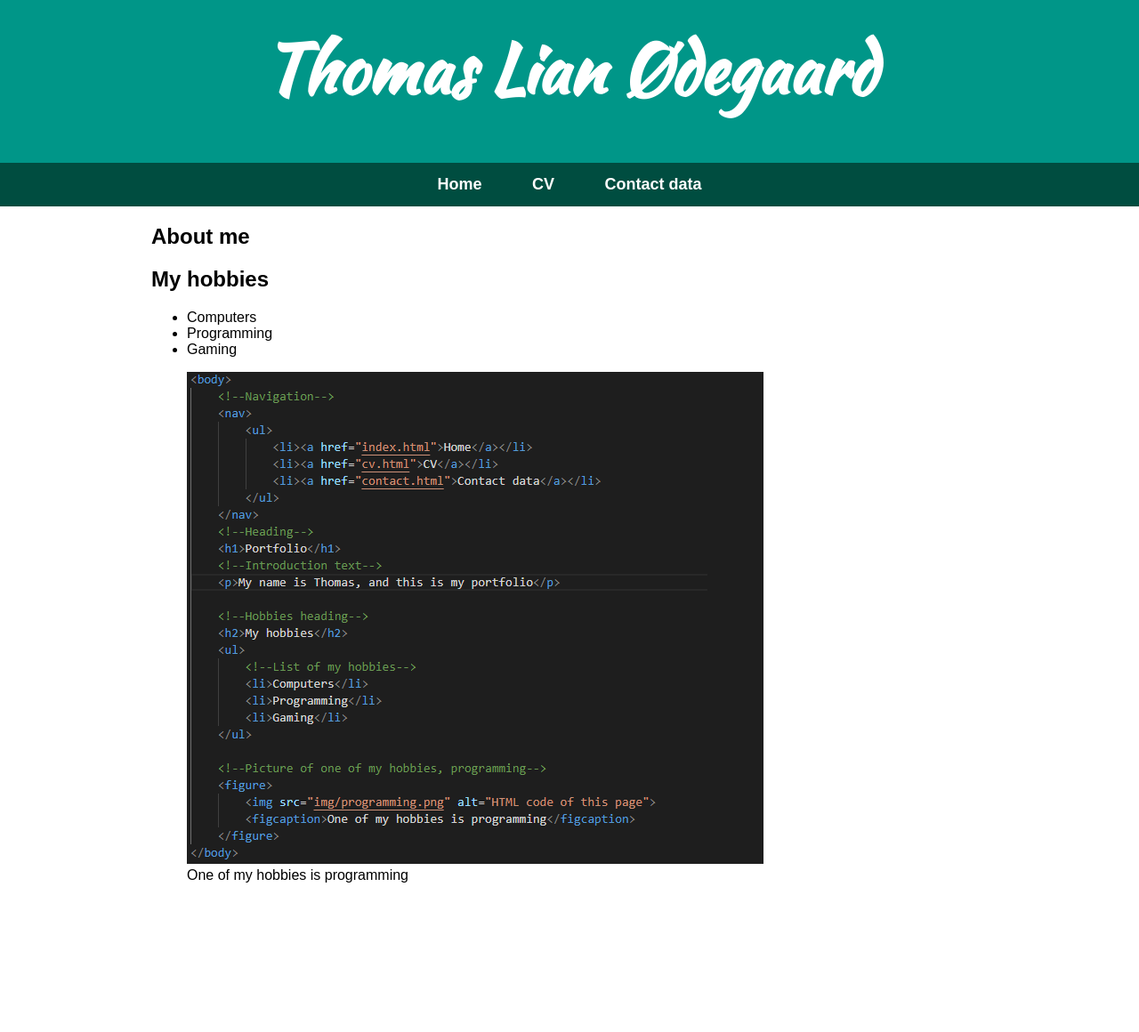
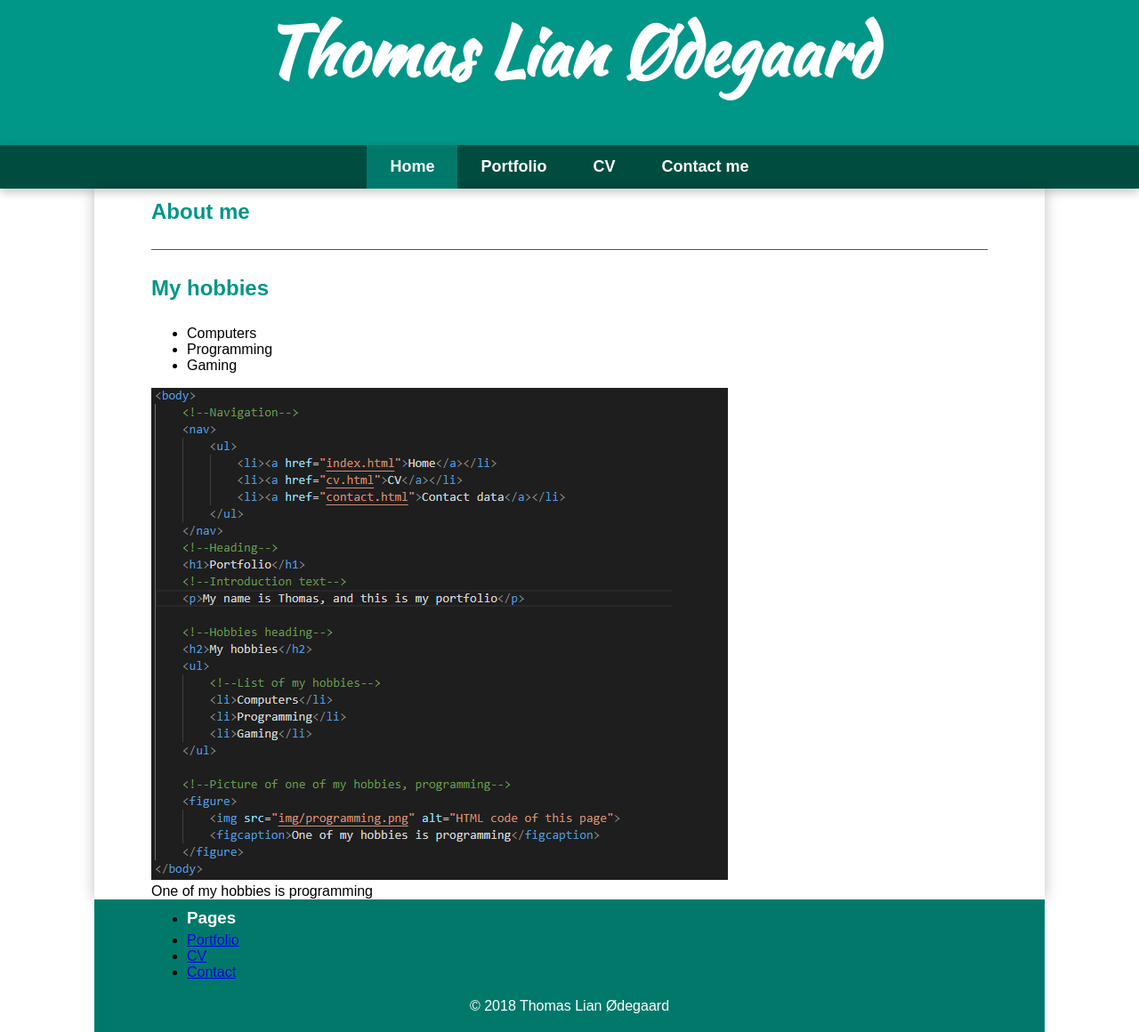
Before and after one commit to thomaslian/Web-development, a plain HTML site: page portfolio/index.html in a window 1280 px wide. Shown: the part 27-1187 px from the top of the page at 89% size. Before the commit the page ends 1036 px from the top, so only its background shows below. Drawn offline with Linux system fonts and the light colour scheme; a web font is replaced by a local one.

Commit message:
Update in CSS

```diff
--- a/portfolio/css/styles.css
+++ b/portfolio/css/styles.css
@@ -8,10 +8,20 @@ body {
 }
 
 #wrapper {
+    box-shadow: 0 0 15px 0 rgba(0, 0, 0, 0.25);
+}
+
+footer, #wrapper {
     max-width: 940px;
     margin: 0 auto;
     padding: 0 5%;
 }
+
+h2 {
+    margin: 0;
+    padding: 12px 0 12px 0;
+}
+
 
 /***************************************
 HEADER
@@ -20,10 +30,19 @@ HEADER
 
 header h1 {
     margin: 0;
-    padding: 50px 0;
+    padding: 30px 0 50px 0;
     text-align: center;
     font-family: "Kaushan Script", sans-serif;
     font-size: 76px;
+    text-decoration: none;
+
+}
+
+header a {
+        /*Remove style*/
+        text-decoration: none;
+        /*Set the color to white*/
+        color: white;
 }
 
 
@@ -33,37 +52,87 @@ NAVIGATION
 ***************************************/
 
 nav {
-    text-align:center;
+    /*Remove spaces between list items/boxes*/
+    font-size: 0;
+    /*Allign all text to the center*/
+    text-align: center;
+    /*Create a small shadow beneath the navigation bar*/
+    box-shadow: 0 4px 10px 0 rgba(0, 0, 0, 0.23);
 }
 nav ul {
+    /*Remove list style from the unordered list*/
     list-style: none;
+    /*Set margin to 0*/
     margin: 0;
+    /*Set padding to 0*/
     padding: 0;
-    overflow: hidden;
 }
 
 nav li {
+    /*Navigation should be inline*/
     display: inline;
 }
 
 nav a {
+    /*Navigation should be inline blocks horizontal*/
     display: inline-block;
+    /*Remove line beneath words*/
     text-decoration: none;
+    /*Add som air around the word*/
     padding: 14px 26px;
+    /*Make the text thicker*/
     font-weight: 600;
+    /*Make the text bigger*/
     font-size: 18px;
 }
+
+/***************************************
+CONTENT
+***************************************/
+
+figure {
+    margin: 0;
+}
+
 
 /***************************************
 FOOTER
 ***************************************/
 
+footer ul {
+    margin: 0;
+}
+
+footer h3  {
+    color: white;
+    padding: 10px 0 5px 0;
+    margin: 0;
+}
+
+footer p {
+    text-align: center;
+    margin: 0;
+    padding: 20px;
+}
 
 /***************************************
 COLORS
 ***************************************/
 body {
 	background-color: #fff;
+}
+
+h2 {
+    color: #009688;
+}
+
+hr {
+    display: block;
+    height: 1px;
+    border: 0;
+    border-top: 1px solid #00796B;
+    margin: 1em 0;
+    padding: 0;
 }
 
 header {
@@ -79,6 +148,18 @@ nav a {
     color: white;
 }
 
-nav li a:hover {
+nav li a:hover, nav a.selected {
     background-color: #00796B;
 }
+
+footer {
+    background-color: #00796B;
+}
+
+footer h3 {
+    color: white;
+}
+
+footer p {
+    color: white;
+}
--- a/portfolio/index.html
+++ b/portfolio/index.html
@@ -15,20 +15,22 @@
 <body>
     <header>
         <!--Heading-->
-        <h1>Thomas Lian Ødegaard</h1>
+        <h1><a href="index.html" >Thomas Lian Ødegaard</a></h1>
     </header>
     <!--Navigation-->
     <nav>
         <ul>
-            <li><a href="index.html">Home</a></li>
+            <li><a href="index.html" class="selected">Home</a></li>
+            <li><a href="portfolio/index.html">Portfolio</a></li>
             <li><a href="cv.html">CV</a></li>
-            <li><a href="contact.html">Contact data</a></li>
+            <li><a href="contact.html">Contact me</a></li>
         </ul>
     </nav>
     <div id="wrapper">
         <!--About me heading-->
         <h2>About me</h2>
 
+        <hr>
         <!--Hobbies heading-->
         <h2>My hobbies</h2>
         <ul>
@@ -44,6 +46,17 @@
             <figcaption>One of my hobbies is programming</figcaption>
         </figure>
     </div>
+
+    <!--Footer of page-->
+    <footer>
+        <ul>
+            <li><h3>Pages</h3></li>
+            <li><a href="portfolio/index.html">Portfolio</a></li>
+            <li><a href="cv.html">CV</a></li>
+            <li><a href="contact.html">Contact</a></li>
+        </ul>
+        <p>&copy; 2018 Thomas Lian Ødegaard</p>
+    </footer>
 </body>
 
 </html>
```
Also changed, not shown: portfolio/portfolio/index.html (added).
